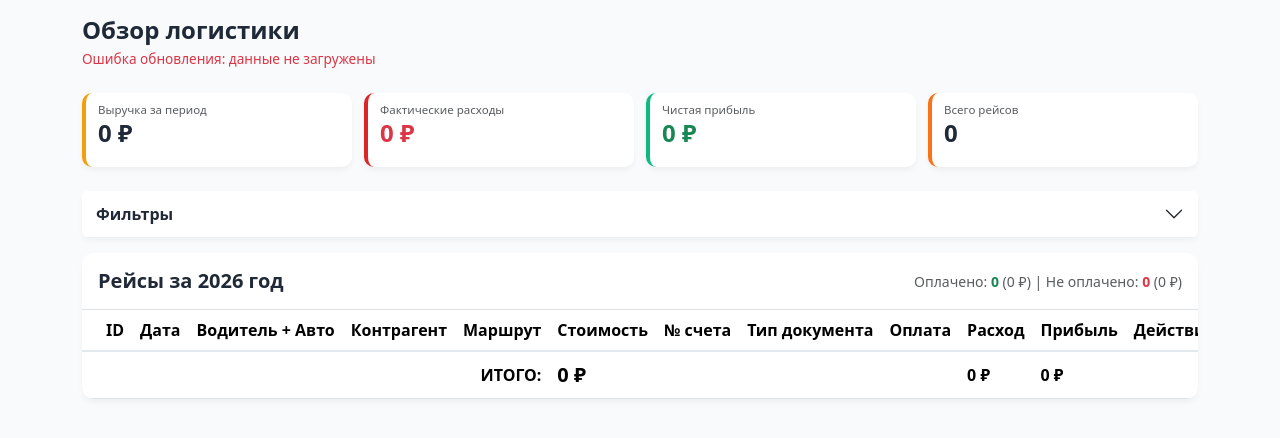
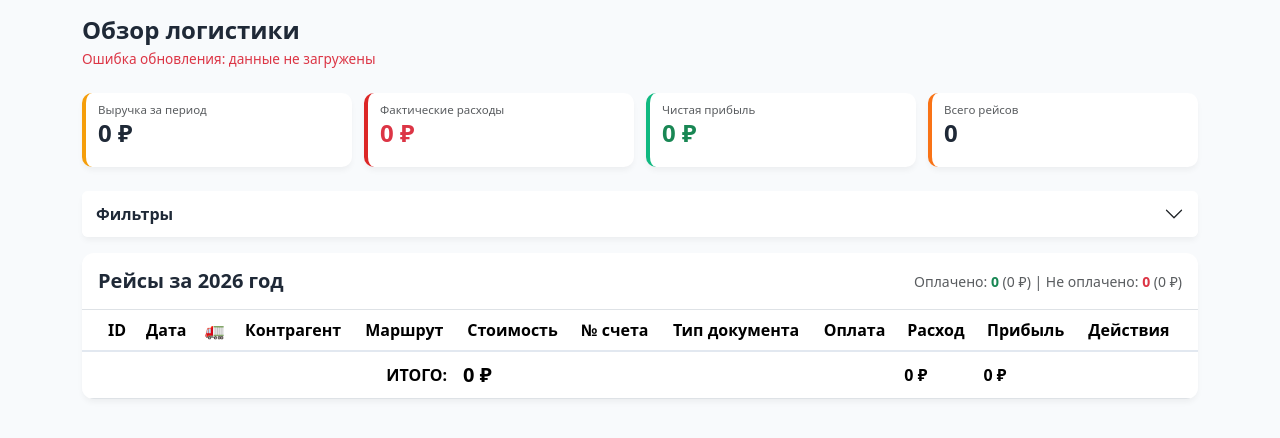
Before and after one commit to bizya96-gif/logistic_app, a plain HTML site: page index.html in a window 1280 px wide. Shown: the part 68-506 px from the top of the page. Drawn offline with nearby package versions, Linux system fonts and the light colour scheme; no server answers.

Commit message:
fix: компактный заголовок колонки с водителем

```diff
--- a/index.html
+++ b/index.html
@@ -94,7 +94,7 @@
                             <tr>
                                 <th class="ps-4 sortable" data-sort="id">ID <span class="sort-icon"></span></th>
                                 <th class="sortable" data-sort="date">Дата <span class="sort-icon"></span></th>
-                                <th class="sortable" data-sort="driver">Водитель + Авто <span class="sort-icon"></span></th>
+                                <th class="sortable" data-sort="driver" style="width:1%"><span title="Водитель + Авто">🚛</span> <span class="sort-icon"></span></th>
                                 <th class="sortable" data-sort="contractor">Контрагент <span class="sort-icon"></span></th>
                                 <th class="sortable" data-sort="route">Маршрут <span class="sort-icon"></span></th>
                                 <th class="sortable" data-sort="income">Стоимость <span class="sort-icon"></span></th>
--- a/styles.css
+++ b/styles.css
@@ -43,7 +43,7 @@ a:hover { color: var(--primary-color); }
 @keyframes fadeIn { from { opacity: 0; transform: translateY(5px); } to { opacity: 1; transform: translateY(0); } }
 
 .payment-check { width: 20px; height: 20px; cursor: pointer; accent-color: var(--success-color); }
-.table thead th { text-align: center !important; vertical-align: middle; white-space: nowrap; }
+.table thead th { text-align: center !important; vertical-align: middle; }
 .summary-row { background: #f8fafc; border-top: 2px solid #e2e8f0; }
 .summary-row td { font-weight: 600; white-space: nowrap; }
 .expense-value { color: var(--danger-color); font-weight: 600; }
```
